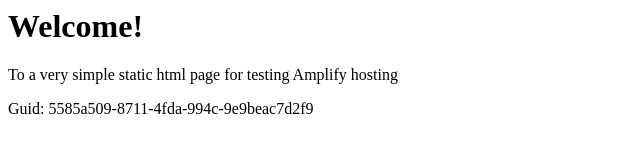
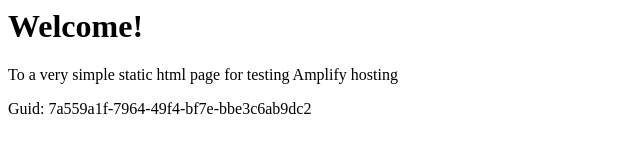
Before and after one commit to aws-aemilia-nrt/Github-PR-Commit-Integration-Test-DoNotTouch-GitHubWebhookPushCanaryTest-v1-prod-ap-northeast-1, a website: page src/index.html in a window 1280 px wide. Shown: the full height of the page, 0-640 px from the left. Drawn offline with Linux system fonts and the light colour scheme.

Commit message:
commit from integ tests

```diff
--- a/src/index.html
+++ b/src/index.html
@@ -12,6 +12,6 @@
 <body>
     <h1>Welcome!</h1>
     <p>To a very simple static html page for testing Amplify hosting</p>
-    <p>Guid: 5585a509-8711-4fda-994c-9e9beac7d2f9</p></body>
+    <p>Guid: 7a559a1f-7964-49f4-bf7e-bbe3c6ab9dc2</p></body>
 
 </html>
```
